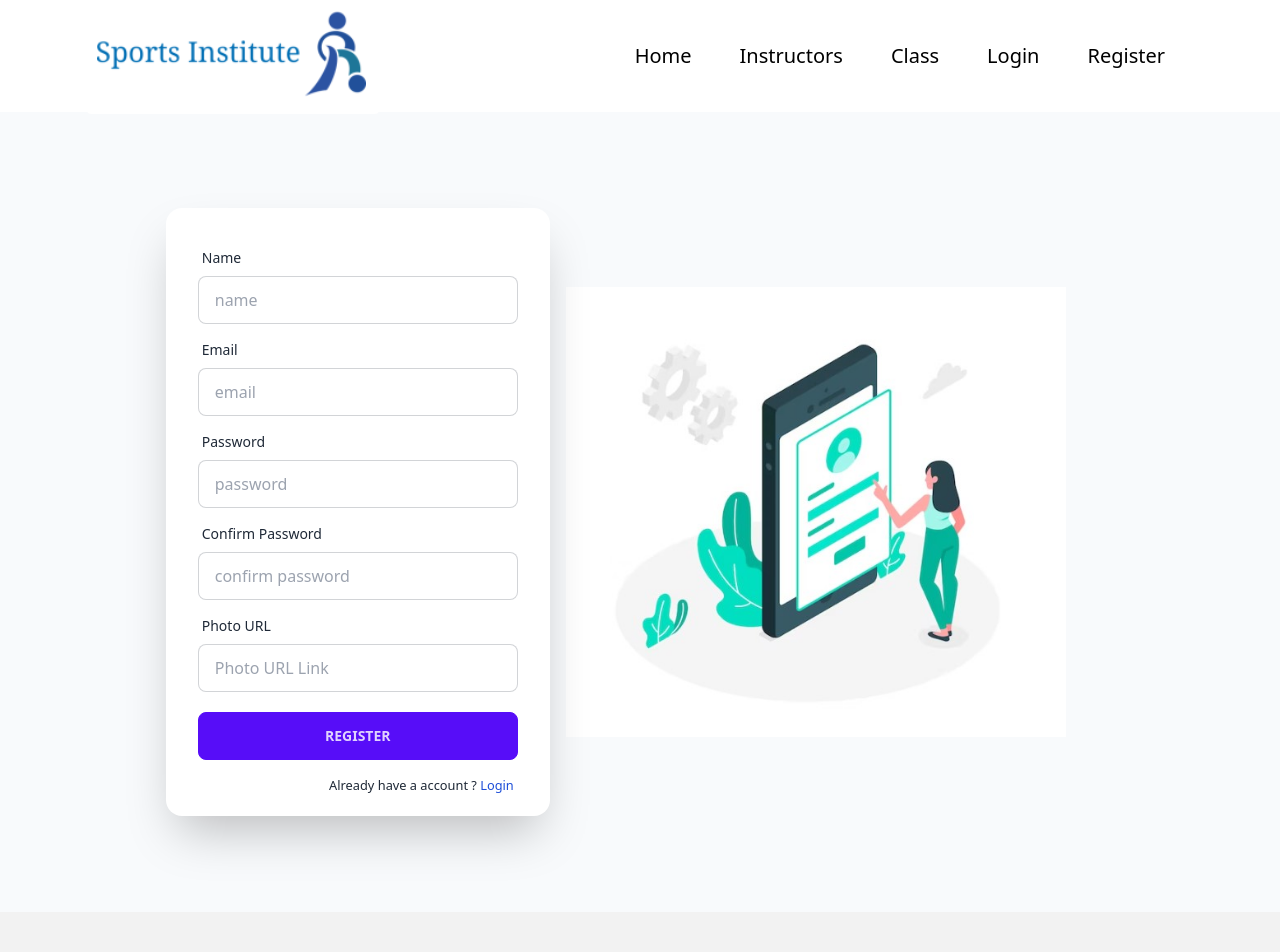
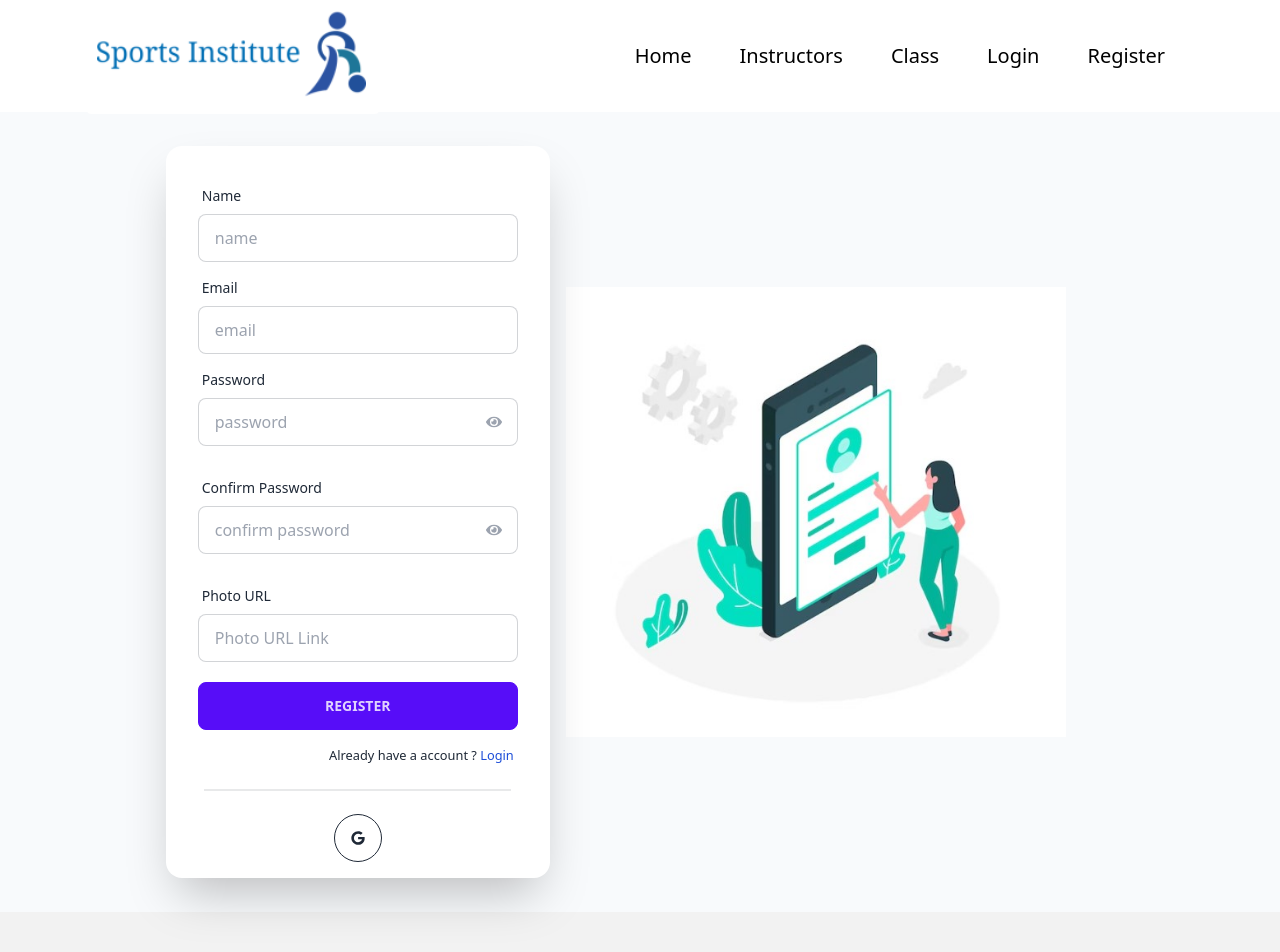
Before and after one commit to Pronoy568/Sports-Institute-Client, a React (Vite) app: page /register in a window 1280 px wide. Shown: the top 952 px of the page. Built offline with nearby package versions, Linux system fonts and the light colour scheme; no server answers.

Commit message:
Google login Added and Password field include hide and show

```diff
--- a/package.json
+++ b/package.json
@@ -16,6 +16,7 @@
     "react": "^18.2.0",
     "react-dom": "^18.2.0",
     "react-hook-form": "^7.44.3",
+    "react-icons": "^4.9.0",
     "react-responsive-carousel": "^3.2.23",
     "react-router-dom": "^6.12.0",
     "sort-by": "^1.2.0",
--- /dev/null
+++ b/src/pages/Authentication/Google/Google.jsx
@@ -0,0 +1,51 @@
+import React, { useContext } from "react";
+import { FaGoogle } from "react-icons/fa";
+import { useLocation, useNavigate } from "react-router-dom";
+import { AuthContext } from "../../../AuthProvider/AuthProvider";
+
+const Google = () => {
+  const { googleSignIn } = useContext(AuthContext);
+  const navigate = useNavigate();
+  const location = useLocation();
+
+  const from = location.state?.from?.pathname || "/";
+
+  const handleGoogleSignIn = () => {
+    googleSignIn().then((result) => {
+      const loggedInUser = result.user;
+      navigate(from, { replace: true });
+      //   const saveUser = {
+      //     name: loggedInUser.displayName,
+      //     email: loggedInUser.email,
+      //   };
+
+      //   fetch(`http://localhost:4000/users`, {
+      //     method: "POST",
+      //     headers: {
+      //       "content-type": "application/json",
+      //     },
+      //     body: JSON.stringify(saveUser),
+      //   })
+      //     .then((res) => res.json())
+      //     .then(() => {
+      //       navigate(from, { replace: true });
+      //     });
+    });
+  };
+
+  return (
+    <div className="w-4/5 mx-auto">
+      <div className="divider"></div>
+      <div className="w-full text-center my-4">
+        <button
+          onClick={handleGoogleSignIn}
+          className="btn btn-circle btn-outline"
+        >
+          <FaGoogle />
+        </button>
+      </div>
+    </div>
+  );
+};
+
+export default Google;
--- a/src/pages/Authentication/Login/Login.jsx
+++ b/src/pages/Authentication/Login/Login.jsx
@@ -4,10 +4,13 @@ import { Link, useLocation, useNavigate } from "react-router-dom";
 import Swal from "sweetalert2";
 import { useForm } from "react-hook-form";
 import img from "../../../assets/authentication/login.jpg";
+import Google from "../Google/Google";
+import { FaEye, FaEyeSlash } from "react-icons/fa";
 // import SocialLogin from "../Shared/SocialLogin/SocialLogin";
 
 const Login = () => {
   const [error, setError] = useState("");
+  const [showPassword, setShowPassword] = useState(false);
   const { signIn } = useContext(AuthContext);
   const navigate = useNavigate();
   const location = useLocation();
@@ -41,9 +44,13 @@ const Login = () => {
       });
   };
 
+  const handleToggle = () => {
+    setShowPassword(!showPassword);
+  };
+
   return (
     <>
-      <div className="hero min-h-screen bg-base-200">
+      <div className="hero min-h-screen bg-stone-50">
         <div className="hero-content flex-col md:flex-row">
           <div className="md:w-1/2 w-4/5 md:mr-12">
             <img className="rounded-3xl" src={img} alt="image" />
@@ -70,7 +77,7 @@ const Login = () => {
                   <span className="label-text">Password</span>
                 </label>
                 <input
-                  type="password"
+                  type={showPassword ? "text" : "password"}
                   placeholder="password"
                   name="password"
                   className="input input-bordered"
@@ -78,6 +85,23 @@ const Login = () => {
                     required: true,
                   })}
                 />
+                <p
+                  className="relative -top-8 md:left-72 left-44 text-gray-400"
+                  checked={showPassword}
+                  onClick={handleToggle}
+                >
+                  {showPassword ? (
+                    <>
+                      {" "}
+                      <FaEyeSlash />{" "}
+                    </>
+                  ) : (
+                    <>
+                      {" "}
+                      <FaEye />{" "}
+                    </>
+                  )}
+                </p>
                 {errors.password?.type === "required" && (
                   <p className="text-red-600">Password is required</p>
                 )}
@@ -91,7 +115,7 @@ const Login = () => {
                 />
               </div>
             </form>
-            <p className="text-right mb-5 px-4 mr-5 -mt-5">
+            <p className="text-right px-4 mr-5 -mt-5">
               <small>
                 New Here ?{" "}
                 <Link className="text-blue-700" to="/register">
@@ -100,7 +124,7 @@ const Login = () => {
                 </Link>
               </small>
             </p>
-            {/* <SocialLogin></SocialLogin> */}
+            <Google />
           </div>
         </div>
       </div>
--- a/src/pages/Authentication/Register/Register.jsx
+++ b/src/pages/Authentication/Register/Register.jsx
@@ -3,11 +3,14 @@ import { useForm } from "react-hook-form";
 import { AuthContext } from "../../../AuthProvider/AuthProvider";
 import { Link, useNavigate } from "react-router-dom";
 import Swal from "sweetalert2";
-// import SocialLogin from "../Shared/SocialLogin/SocialLogin";
 import img from "../../../assets/authentication/register.jpg";
+import Google from "../Google/Google";
+import { FaEye, FaEyeSlash } from "react-icons/fa";
 
 const Register = () => {
   const [match, setMatch] = useState("");
+  const [showPassword, setShowPassword] = useState(false);
+  const [showConfirmPassword, setShowConfirmPassword] = useState(false);
   const {
     register,
     handleSubmit,
@@ -65,6 +68,14 @@ const Register = () => {
     });
   };
 
+  const handleToggle = () => {
+    setShowPassword(!showPassword);
+  };
+
+  const handleConfirmToggle = () => {
+    setShowConfirmPassword(!showConfirmPassword);
+  };
+
   return (
     <>
       <div className="hero min-h-screen bg-slate-50">
@@ -111,17 +122,35 @@ const Register = () => {
                   <span className="label-text">Password</span>
                 </label>
                 <input
-                  type="password"
+                  type={showPassword ? "text" : "password"}
                   placeholder="password"
                   name="password"
+                  className="input input-bordered"
                   {...register("password", {
                     required: true,
                     minLength: 6,
                     maxLength: 20,
                     pattern: /(?=.*[A-Z])(?=.*[!@#$&*])(?=.*[a-z])/,
                   })}
-                  className="input input-bordered"
                 />
+                <p
+                  className="relative -top-8 md:left-72 left-44 text-gray-400"
+                  checked={showPassword}
+                  onClick={handleToggle}
+                >
+                  {showPassword ? (
+                    <>
+                      {" "}
+                      <FaEyeSlash />{" "}
+                    </>
+                  ) : (
+                    <>
+                      {" "}
+                      <FaEye />{" "}
+                    </>
+                  )}
+                </p>
+
                 {errors.password?.type === "required" && (
                   <p className="text-red-600">Password is required</p>
                 )}
@@ -140,7 +169,7 @@ const Register = () => {
                   <span className="label-text">Confirm Password</span>
                 </label>
                 <input
-                  type="password"
+                  type={showConfirmPassword ? "text" : "password"}
                   placeholder="confirm password"
                   name="confirmPassword"
                   className="input input-bordered"
@@ -148,6 +177,23 @@ const Register = () => {
                     required: true,
                   })}
                 />
+                <p
+                  className="relative -top-8 md:left-72 left-44 text-gray-400"
+                  checked={showConfirmPassword}
+                  onClick={handleConfirmToggle}
+                >
+                  {showConfirmPassword ? (
+                    <>
+                      {" "}
+                      <FaEyeSlash />{" "}
+                    </>
+                  ) : (
+                    <>
+                      {" "}
+                      <FaEye />{" "}
+                    </>
+                  )}
+                </p>
                 {match && (
                   <p className="text-red-600">Passwords do not match</p>
                 )}
@@ -178,7 +224,7 @@ const Register = () => {
                 />
               </div>
             </form>
-            <p className="text-right mb-5 px-4 mr-5 -mt-5">
+            <p className="text-right px-4 mr-5 -mt-5">
               <small>
                 Already have a account ?{" "}
                 <Link className="text-blue-700" to="/login">
@@ -187,7 +233,7 @@ const Register = () => {
                 </Link>
               </small>
             </p>
-            {/* <SocialLogin></SocialLogin> */}
+            <Google />
           </div>
         </div>
       </div>
--- a/src/pages/Shared/Navbar/Navbar.jsx
+++ b/src/pages/Shared/Navbar/Navbar.jsx
@@ -2,10 +2,11 @@ import React, { useContext } from "react";
 import { Link } from "react-router-dom";
 import logo from "../../../assets/logo/logo3.png";
 import { AuthContext } from "../../../AuthProvider/AuthProvider";
+import unknown from "../../../assets/unknown/unknown.jpg";
 
 const NavBar = () => {
   const { user, logOut } = useContext(AuthContext);
-
+  console.log(user);
   const handleLogOut = () => {
     logOut()
       .then(() => {})
@@ -28,6 +29,32 @@ const NavBar = () => {
 
       {user?.email ? (
         <>
+          <li className="mx-2">
+            {user?.photoURL ? (
+              <>
+                <div
+                  className="tooltip tooltip-bottom"
+                  data-tip={user?.displayName}
+                >
+                  <img
+                    className="w-10 rounded-xl"
+                    src={user?.photoURL}
+                    alt={user?.email}
+                  />
+                </div>
+              </>
+            ) : (
+              <>
+                <div
+                  className="tooltip tooltip-bottom"
+                  data-tip={user?.displayName}
+                >
+                  <img src={unknown} alt={user?.email} />
+                </div>
+              </>
+            )}
+          </li>
+
           <li className="mx-2">
             <button onClick={handleLogOut} className="rounded">
               Logout
```
Also changed, not shown: src/assets/unknown/unknown.jpg (added), 1 other file (tests, documents, lock files or other folders).
